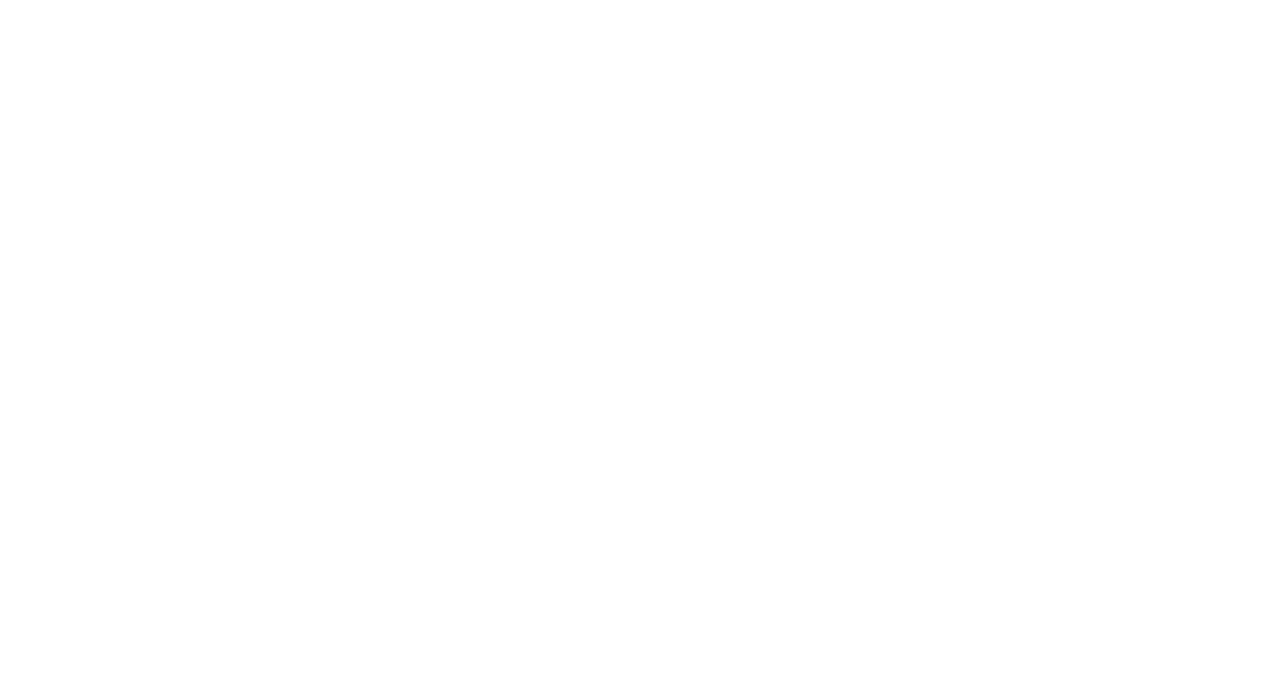
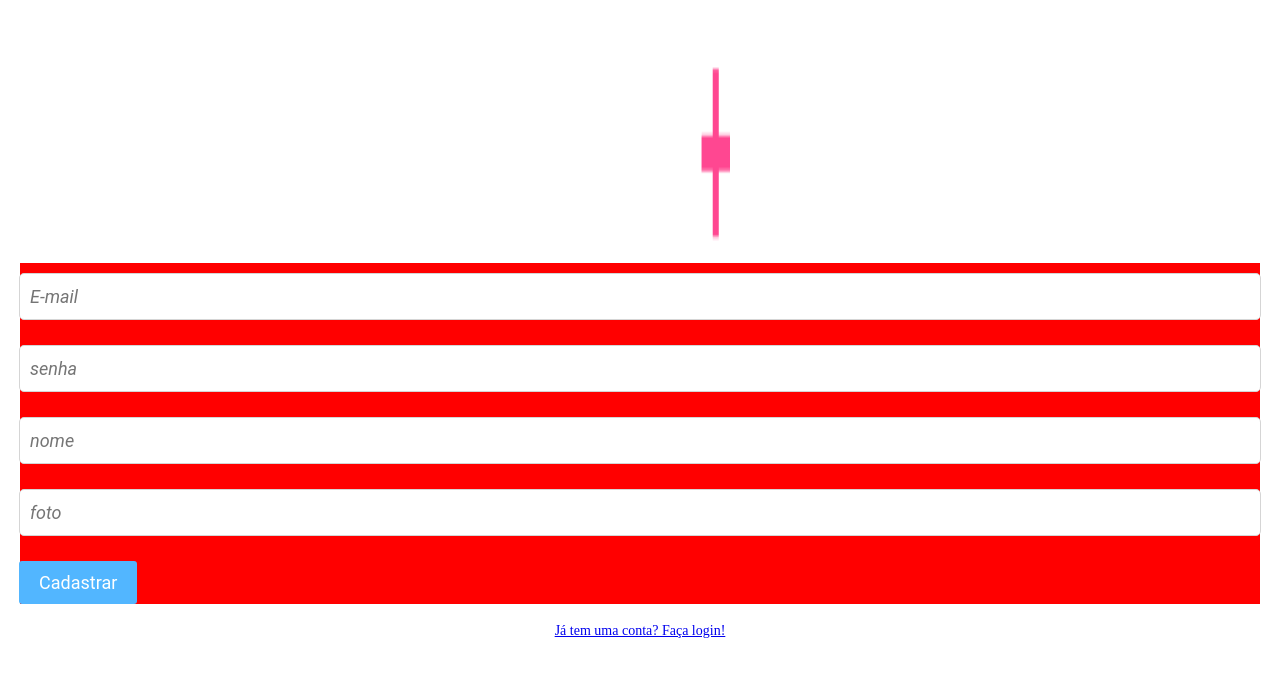
Before and after one commit to gbrielchaves9/drivenplus, a React (Create React App) app: page /cadastro in a window 1280 px wide. Before the commit this address had no page. Shown: the top 676 px of the page. Built offline with nearby package versions, Linux system fonts and the light colour scheme.

Commit message:
layout tipo 2

```diff
--- a/src/App.js
+++ b/src/App.js
@@ -1,18 +1,21 @@
+import React, { createContext, useState } from "react";
 import { BrowserRouter, Routes, Route } from "react-router-dom";
 import Primeira from "./pages/Primeira";
+import Segunda from "./pages/Segunda";
 
 
+export const UserContext = createContext(null);
 
 export default function App() {
-
+  const [user, setUser] = useState(null);
   return (
-
+    <UserContext.Provider value={{ user, setUser }}>
       <BrowserRouter>
         <Routes>
           <Route path="/" element={<Primeira />} />
-
-
+          <Route path="/cadastro" element={<Segunda />} />
         </Routes>
       </BrowserRouter>
+    </UserContext.Provider>
   );
 }
--- a/src/pages/Primeira.js
+++ b/src/pages/Primeira.js
@@ -1,19 +1,64 @@
-import React from 'react';
+import React, { useState } from 'react';
+import axios from 'axios';
+import logo from "../assets/logo.png";
 import styled from "styled-components"
-import logo from "../assets/logo.png";
+import { Link } from "react-router-dom"
+import { useContext } from "react";
+import { UserContext } from "../App";
+import { useNavigate } from "react-router-dom";
 
 
 export default function Primeira() {
+    const { setUser } = useContext(UserContext);
+    const [email, setEmail] = useState("")
+    const [	password, setSenha] = useState("")
+    const navigate = useNavigate();
 
+    function handleLogin(user) {
+        setUser(user);
+        navigate("/Habitos");
+    }
+
+    function enviaDados(e) {
+        e.preventDefault();
+        const dadosConta = { email,password };
+        axios
+            .post("https://mock-api.bootcamp.respondeai.com.br/api/v2/trackit/auth/login", dadosConta)
+            .then((res) => {
+                handleLogin(res.data);
+                alert("login ok")
+            })
+            .catch((err) => {
+                alert("erro ")
+                console.log(err.data);
+                console.log(err.dadosConta);
+            });
+    }
 
     return (
         <PageContainer>
-            <SessionContainer data-test="movie-day">
-                <img src={logo} alt={"carregando"} />
-            </SessionContainer>
+            <img src={logo} alt={"carregando"} />
 
 
 
+            <ListContainer  >
+                <form onSubmit={enviaDados}>
+                    <input type="email" placeholder="E-mail"
+                        required
+                        value={email}
+                        onChange={e => setEmail(e.target.value)}
+                    />
+                    <input type="password" placeholder="senha"
+                        required
+                        value={	password}
+                        onChange={e => setSenha(e.target.value)}
+                    />
+                    <button data-test="book-seat-btn" type="submit" >Entrar</button>
+                </form>
+            </ListContainer>
+            <Link to={`/cadastro`} data-test="movie" >
+                <p>Não tem uma conta? Cadastre-se!</p>
+            </Link>
         </PageContainer>
 
 
@@ -21,21 +66,42 @@
 }
 
 const PageContainer = styled.div`
-   height: 667px;
-width: 100%;
-background: #0E0E13;
-margin-top:0px;
-margin-bottom:0px;
-
-
+background-color:black;
+    display: flex;
+    flex-direction: column;
+    align-items: center;
+    font-size: 24px;
+    text-align: center;
+    color: #293845;
+    margin-top: 65px;
+    img{
+        height: 178px;
+        width: 180px;
+    }
+    p{
+        font-family: Lexend Deca;
+font-size: 14px;
+font-weight: 400;
+text-align: center;
+    }
 `
-const SessionContainer = styled.div`
-
+const ListContainer = styled.label`
+background-color:black;
+    width: calc(100vw - 40px);
     display: flex;
-    align-items: center;
-    top :0;
-    img {
-        height: 50px;
-width: 299px;
-        }
+    flex-direction: column;
+    align-items: flex-start;
+    margin: 20px 0;
+    font-size: 18px;
+    button {
+        align-self: center;
+        background: #52B6FF;
+    }
+    input {
+        width: calc(100vw - 60px);
+        height: 45px;
+left: 36px;
+top: 279px;
+border-radius: 5px;
+    }
 `
--- /dev/null
+++ b/src/pages/Segunda.js
@@ -0,0 +1,111 @@
+import styled from "styled-components"
+import React, { useState } from 'react';
+import logo from "../assets/logo.png";
+import { Link } from "react-router-dom";
+import axios from "axios"
+
+export default function Segunda() {
+    const [form, setForm] = useState({ email: "", password: "", image: "", name: "" })
+    function pegaDados(event) {
+        setForm({ ...form, [event.target.name]: event.target.value })
+    }
+
+    function enviaDados(e) {
+        e.preventDefault()
+        const dadosConta = { ...form }
+        console.log(dadosConta)
+        const URL = "https://mock-api.bootcamp.respondeai.com.br/api/v2/trackit/auth/sign-up"
+        const promise = axios.post(URL, dadosConta);
+        promise
+            .then(res => {
+                setForm(res.data)
+                alert("usuario cadastrado !")
+
+            })
+            .catch(err => console.log(err.response.data));
+    }
+    return (
+        <PageContainer>
+            <img src={logo} alt={"carregando"} />
+
+            <ListContainer>
+                <form onSubmit={enviaDados}>
+                    <input data-test="email-input"
+                    type="email" placeholder="E-mail"
+                        required
+                        name="email"
+                        value={form.email}
+                        onChange={pegaDados}
+                    />
+
+                    <input data-test="password-input"
+                    type="password" placeholder="senha"
+                        required
+                        name="password"
+                        value={form.password}
+                        onChange={pegaDados}
+                    />
+                    <input data-test="user-name-input"
+                     type="text" placeholder="nome"
+                        required
+                        name="name"
+                        value={form.name}
+                        onChange={pegaDados}
+                    />
+                    <input data-test="user-image-input"
+                        type="url" placeholder="foto"
+                        required
+                        name="image"
+                        value={form.image}
+                        onChange={pegaDados}
+                    />
+                    <button data-test="signup-btn" type="submit" >Cadastrar</button>
+                </form>
+            </ListContainer>
+
+            <Link to={`/`} data-test="login-link" >
+                <p>Já tem uma conta? Faça login!</p>
+            </Link>
+        </PageContainer>
+    )
+}
+const PageContainer = styled.div`
+    display: flex;
+    flex-direction: column;
+    align-items: center;
+    font-size: 24px;
+    text-align: center;
+    color: #293845;
+    margin-top: 65px;
+    img{
+        height: 178px;
+        width: 180px;
+    }
+    p{
+        font-family: Lexend Deca;
+font-size: 14px;
+font-weight: 400;
+text-align: center;
+    }
+`
+const ListContainer = styled.label`
+background-color:red;
+    width: calc(100vw - 40px);
+    display: flex;
+    flex-direction: column;
+    align-items: flex-start;
+    margin: 20px 0;
+    font-size: 18px;
+    align-items: center;
+    button {
+        align-self: center;
+        background: #52B6FF;
+    }
+    input {
+        width: calc(100vw - 60px);
+        height: 45px;
+left: 36px;
+top: 279px;
+border-radius: 5px;
+    }
+`
```
